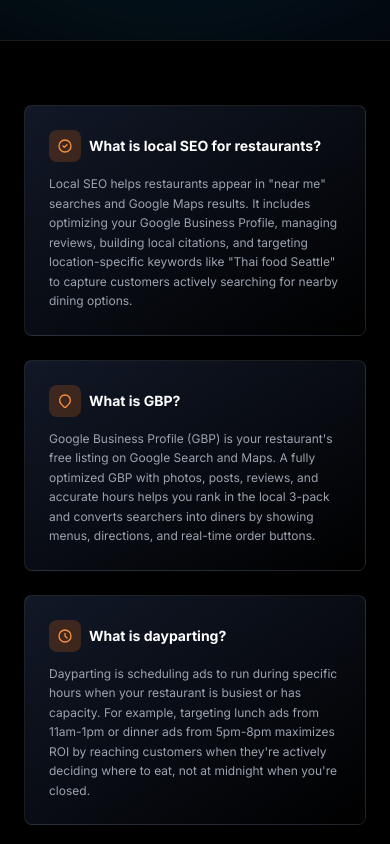
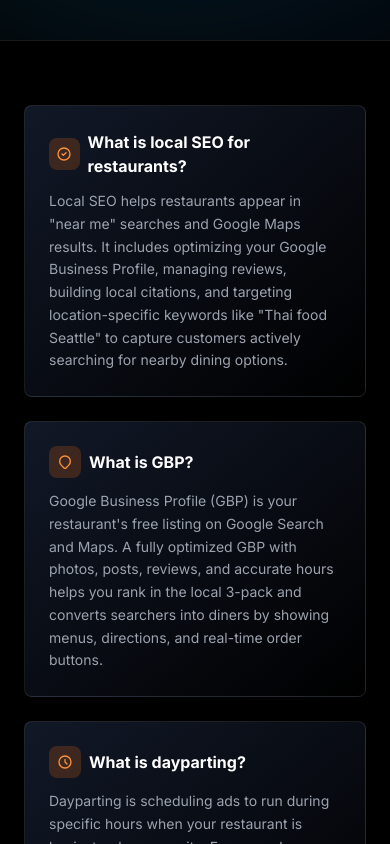
Before and after one commit to superminecraft2012/Dineably, a Next.js app: page / in a window 390 px wide. Shown: the part 1060-1904 px from the top of the page. Built offline with nearby package versions, Linux system fonts and the light colour scheme.

Commit message:
Restore exact original text sizes in AEO cards - remove responsive sizing

```diff
--- a/src/app/page.tsx
+++ b/src/app/page.tsx
@@ -193,9 +193,9 @@ export default function Home() {
                     <path strokeLinecap="round" strokeLinejoin="round" strokeWidth={2} d="M9 12l2 2 4-4m6 2a9 9 0 11-18 0 9 9 0 0118 0z" />
                   </svg>
                 </div>
-                <h3 className="text-sm sm:text-base font-bold text-white">What is local SEO for restaurants?</h3>
+                <h3 className="font-bold text-white">What is local SEO for restaurants?</h3>
               </div>
-              <p className="text-xs sm:text-sm text-gray-400 leading-relaxed">
+              <p className="text-sm text-gray-400 leading-relaxed">
                 Local SEO helps restaurants appear in "near me" searches and Google Maps results. It includes optimizing your Google Business Profile, managing reviews, building local citations, and targeting location-specific keywords like "Thai food Seattle" to capture customers actively searching for nearby dining options.
               </p>
             </div>
@@ -208,9 +208,9 @@ export default function Home() {
                     <path strokeLinecap="round" strokeLinejoin="round" strokeWidth={2} d="M17.657 16.657L13.414 20.9a1.998 1.998 0 01-2.827 0l-4.244-4.243a8 8 0 1111.314 0z" />
                   </svg>
                 </div>
-                <h3 className="text-sm sm:text-base font-bold text-white">What is GBP?</h3>
+                <h3 className="font-bold text-white">What is GBP?</h3>
               </div>
-              <p className="text-xs sm:text-sm text-gray-400 leading-relaxed">
+              <p className="text-sm text-gray-400 leading-relaxed">
                 Google Business Profile (GBP) is your restaurant's free listing on Google Search and Maps. A fully optimized GBP with photos, posts, reviews, and accurate hours helps you rank in the local 3-pack and converts searchers into diners by showing menus, directions, and real-time order buttons.
               </p>
             </div>
@@ -223,9 +223,9 @@ export default function Home() {
                     <path strokeLinecap="round" strokeLinejoin="round" strokeWidth={2} d="M12 8v4l3 3m6-3a9 9 0 11-18 0 9 9 0 0118 0z" />
                   </svg>
                 </div>
-                <h3 className="text-sm sm:text-base font-bold text-white">What is dayparting?</h3>
+                <h3 className="font-bold text-white">What is dayparting?</h3>
               </div>
-              <p className="text-xs sm:text-sm text-gray-400 leading-relaxed">
+              <p className="text-sm text-gray-400 leading-relaxed">
                 Dayparting is scheduling ads to run during specific hours when your restaurant is busiest or has capacity. For example, targeting lunch ads from 11am-1pm or dinner ads from 5pm-8pm maximizes ROI by reaching customers when they're actively deciding where to eat, not at midnight when you're closed.
               </p>
             </div>
```
